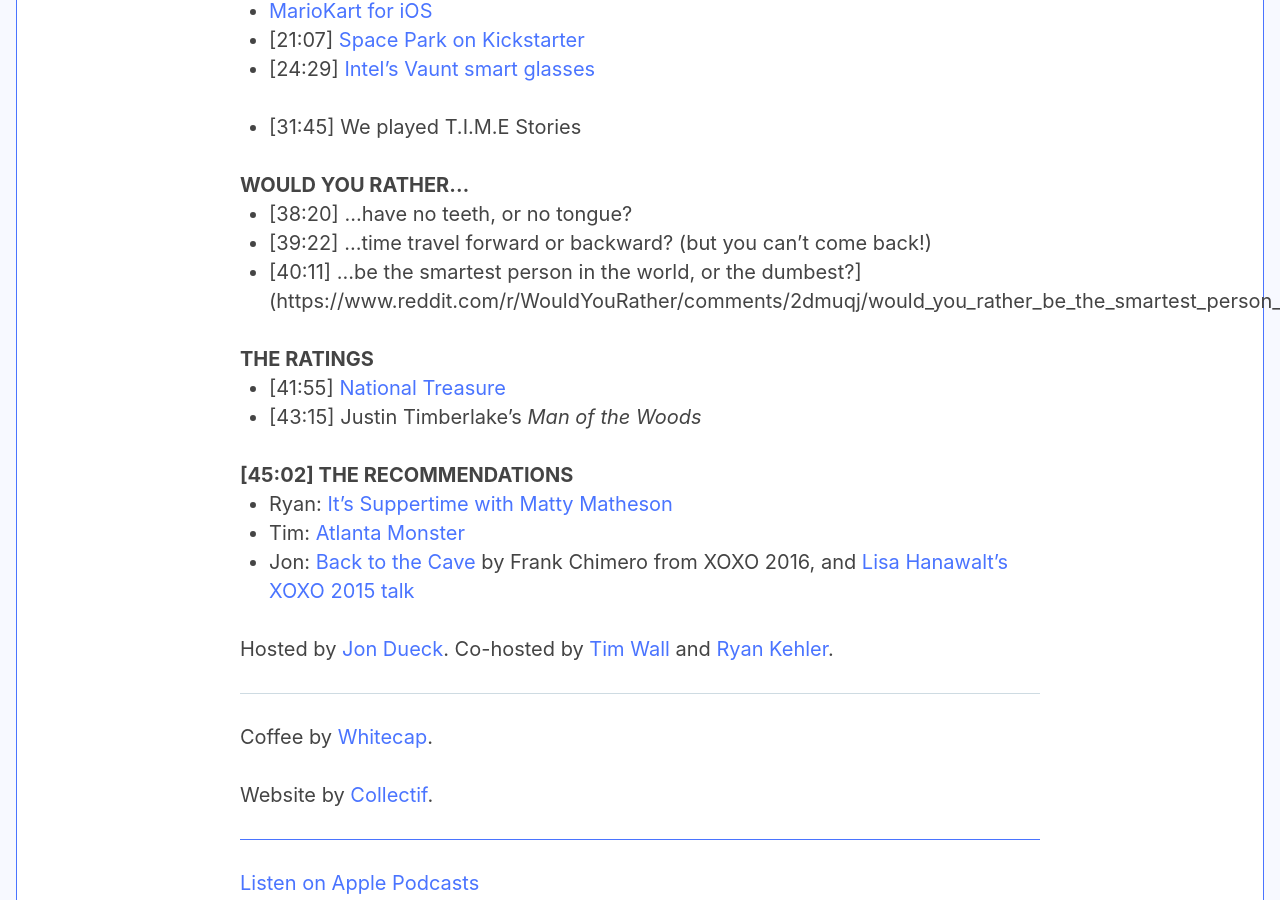
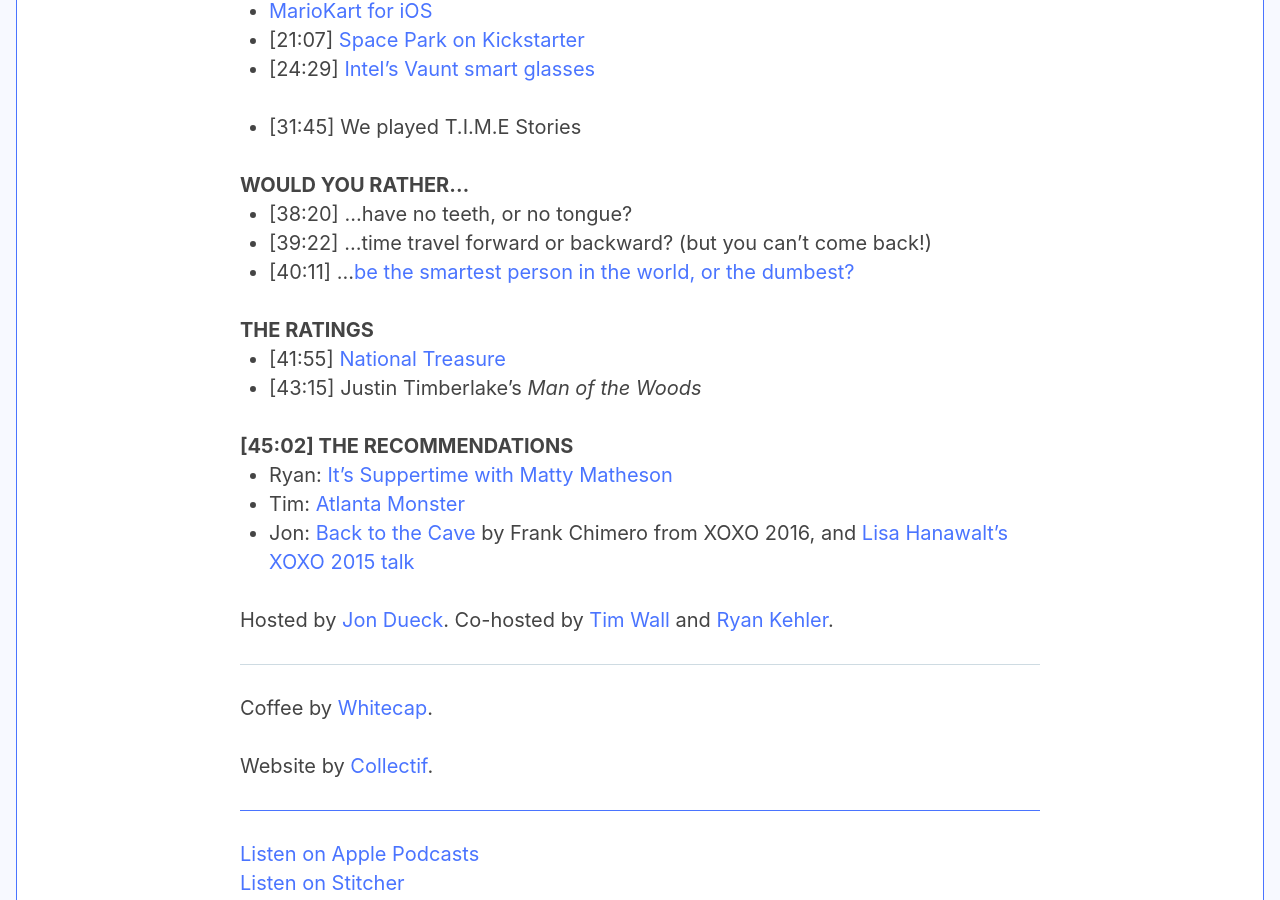
Before and after one commit to jondueck/whatevertown, a Jekyll site: the page built from _posts/2018-02-13-006.md, in a window 1280 px wide and 900 px high, scrolled down 429 px. Built offline with Jekyll 4.4.1, drawn with Linux system fonts in a browser that asks for light colours; some web fonts are replaced.

Commit message:
Updated 006

```diff
--- a/_posts/2018-02-13-006.md
+++ b/_posts/2018-02-13-006.md
@@ -34,7 +34,7 @@
 ### Would You Rather…
 - [38:20] …have no teeth, or no tongue?
 - [39:22] …time travel forward or backward? (but you can't come back!)
-- [40:11] …be the smartest person in the world, or the dumbest?](https://www.reddit.com/r/WouldYouRather/comments/2dmuqj/would_you_rather_be_the_smartest_person_in_the/)
+- [40:11] …[be the smartest person in the world, or the dumbest?](https://www.reddit.com/r/WouldYouRather/comments/2dmuqj/would_you_rather_be_the_smartest_person_in_the/)
 
 ### The Ratings
 - [41:55] [National Treasure](https://media.giphy.com/media/mWGWPhsDj79pS/giphy.gif)
```
Also changed, not shown: other parts of _posts/2018-02-13-006.md (+1 -1 lines).
